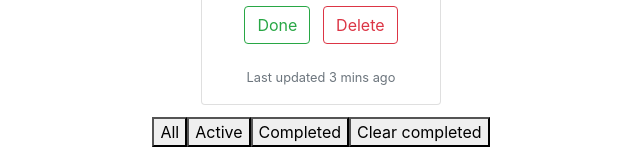
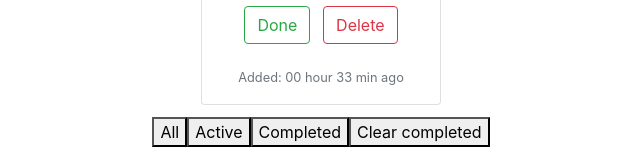
Before and after one commit to przemskydev/reactjs-training, a React (Create React App) app: page / in a window 1280 px wide. Shown: the part 264-424 px from the top of the page, without its empty margins (319-959 px from the left). Built offline with nearby package versions, Linux system fonts and the light colour scheme.

Commit message:
working time counter

```diff
--- /dev/null
+++ b/src/components/DateComponent.js
@@ -0,0 +1,52 @@
+import React from 'react';
+
+class DateComponent extends React.Component {
+  constructor(props) {
+    super(props);
+    this.state = {
+      time: 0,
+      hour: 0
+    };
+  }
+
+  componentDidMount() {
+    this.timerId = setInterval(
+      () => this.updateDate(),
+      150
+    );
+  }
+
+  componentWillUnmount() {
+    clearInterval(this.timerId);
+  }
+
+  updateDate() {
+    let newDate = this.state.time;
+    let newHour = this.state.hour;
+
+    if(newDate<59){
+      newDate++;
+    } else{
+      newHour++;
+      newDate=0
+    }
+
+    this.setState({
+      time: newDate,
+      hour: newHour
+    })
+
+  }
+
+  render() {
+    let dateStr = this.state.time.toString();
+    let hourStr = this.state.hour.toString();
+
+
+    return (
+      <small className="text-muted">Added: {`${hourStr < 10 ? 0 : ''}${hourStr} hour ${dateStr < 10 ? 0 : ''}${dateStr} min ago`}</small>
+    )
+  }
+}
+
+export default DateComponent;
--- a/src/components/TaskTodo.js
+++ b/src/components/TaskTodo.js
@@ -1,9 +1,8 @@
 import React from 'react';
 import './style/TaskTodo.css';
+import DateComponent from './DateComponent'
 
 import { Col, Button, Card } from 'react-bootstrap';
-
-
 
 class TaskTodo extends React.Component {
   constructor(props) {
@@ -17,12 +16,10 @@ class TaskTodo extends React.Component {
   }
 
   render() {
+    const title = <h3>{this.props.element.title}</h3>;
     const isCompleted = this.props.element.isCompleted;
-    const title = <h3>{this.props.element.title}</h3>;
-
 
     return (
-
       <Col>
         <Card className={`${isCompleted ? 'completed' : ''}`}>
           <Card.Body>
@@ -35,11 +32,10 @@ class TaskTodo extends React.Component {
             </div>
           </Card.Body>
           <Card.Text>
-            <small className="text-muted">Last updated 3 mins ago</small>
+            <DateComponent />
           </Card.Text>
         </Card>
       </Col>
-
     )
   }
 }
--- a/src/components/Todo.js
+++ b/src/components/Todo.js
@@ -47,7 +47,6 @@ class Todo extends React.Component {
     this.setState({
       list: newelement
     })
-    console.log(elementIndex)
   }
 
   render() {
```
